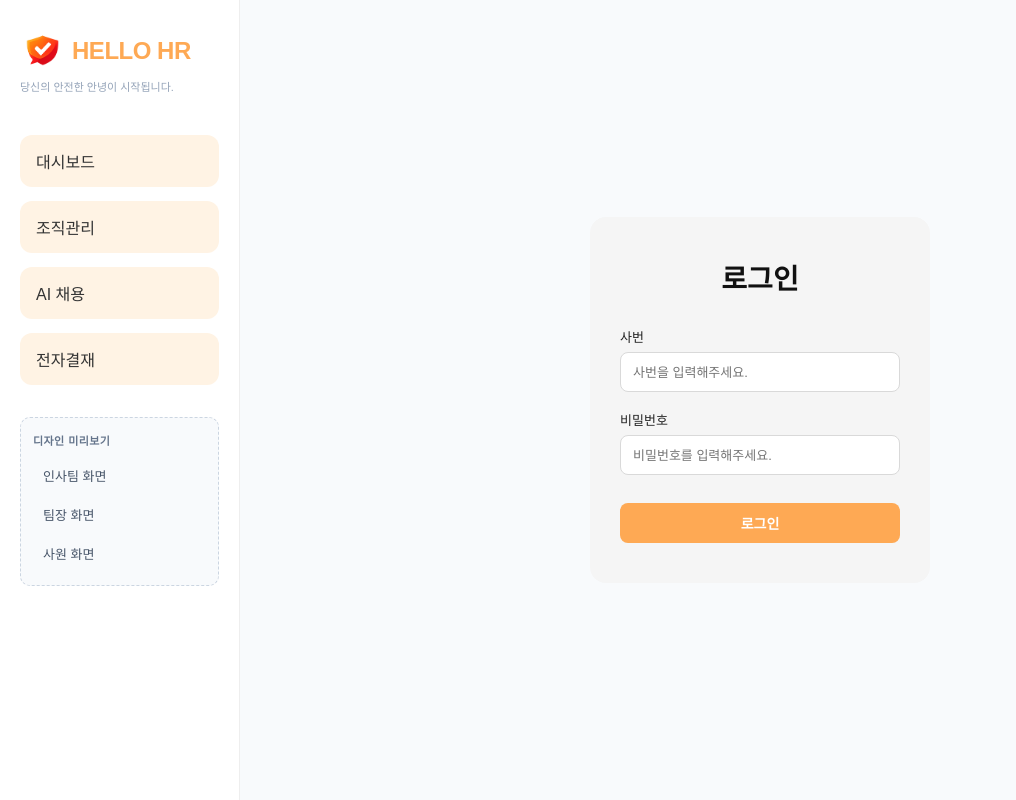
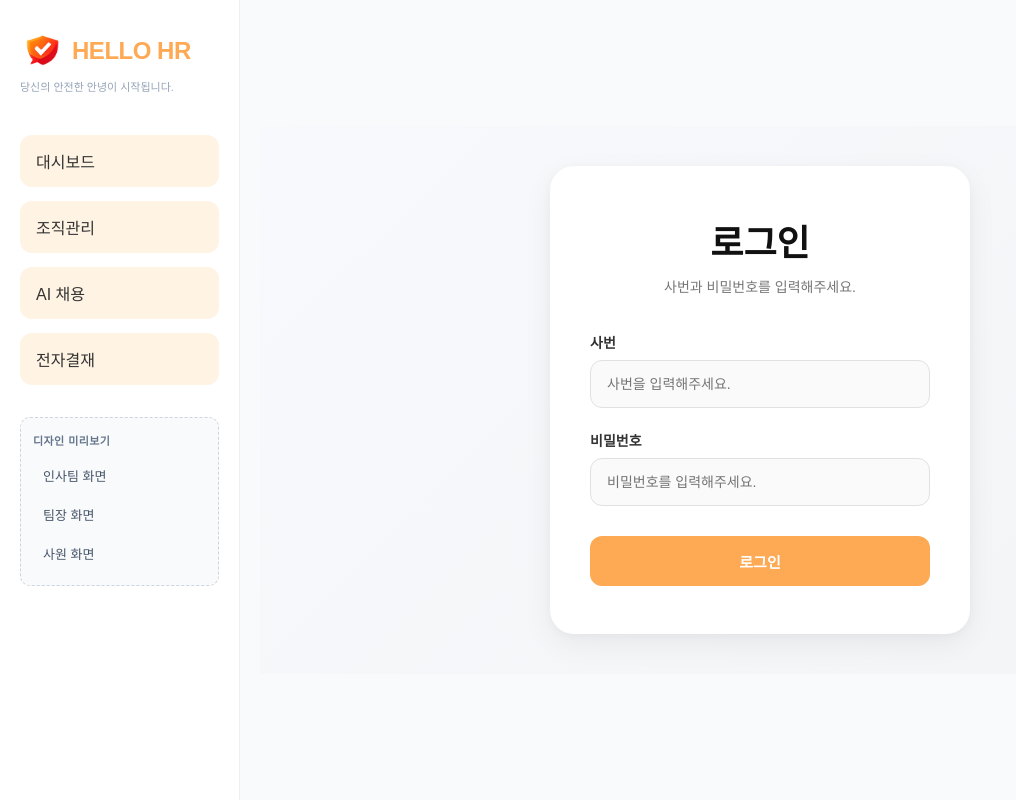
Before and after one commit to Miniproject-management/management-front, a React (Vite) app: page /login in a window 1280 px wide. Shown: the top 800 px of the page, without its empty margins (0-1016 px from the left). Built offline with nearby package versions, Linux system fonts and the light colour scheme.

Commit message:
feat: 로그인 css변경

```diff
--- a/src/pages/auth/LoginPage.jsx
+++ b/src/pages/auth/LoginPage.jsx
@@ -38,9 +38,16 @@ function LoginPage() {
   return (
     <div className="login-page">
       <div className="login-container">
+
+        {/* 제목 */}
         <h1 className="login-title">
           로그인
         </h1>
+
+        {/* 설명 문구 추가 */}
+        <p className="login-description">
+          사번과 비밀번호를 입력해주세요.
+        </p>
 
         <form
           className="login-form"
@@ -79,6 +86,7 @@ function LoginPage() {
             로그인
           </button>
         </form>
+
       </div>
     </div>
   );
--- a/src/styles/login.css
+++ b/src/styles/login.css
@@ -1,87 +1,119 @@
 .login-page {
-  width: 100%;
+  flex: 1;
 
   display: flex;
   justify-content: center;
   align-items: center;
+
+  padding: 40px;
+
+  background: linear-gradient(
+    135deg,
+    #f8f9fc 0%,
+    #f3f4f6 100%
+  );
 }
 
-/* 로그인 박스 */
+/* 로그인 카드 */
 .login-container {
   width: 100%;
-  max-width: 340px;
+  max-width: 420px;
 
-  padding: 40px 30px;
+  padding: 48px 40px;
 
-  background-color: #f5f5f5;
+  background-color: white;
 
-  border-radius: 16px;
+  border-radius: 24px;
+
+  box-shadow:
+    0 10px 30px rgba(0, 0, 0, 0.06),
+    0 2px 10px rgba(0, 0, 0, 0.03);
 }
 
 /* 제목 */
 .login-title {
   text-align: center;
 
-  font-size: 28px;
+  font-size: 36px;
   font-weight: 700;
 
-  margin-bottom: 30px;
+  color: #111;
 
-  color: #111;
+  margin-bottom: 10px;
+}
+
+/* 설명 */
+.login-description {
+  text-align: center;
+
+  font-size: 14px;
+  color: #777;
+
+  margin-bottom: 36px;
 }
 
 /* form */
 .login-form {
   display: flex;
   flex-direction: column;
-  gap: 18px;
+  gap: 22px;
 }
 
-/* input 묶음 */
+/* input 그룹 */
 .input-group {
   display: flex;
   flex-direction: column;
-  gap: 6px;
+  gap: 8px;
 }
 
 .input-group label {
-  font-size: 13px;
-  color: #222;
+  font-size: 14px;
+  font-weight: 600;
+
+  color: #333;
 }
 
 /* input */
 .input-group input {
-  height: 40px;
+  height: 48px;
 
-  border: 1px solid #d9d9d9;
-  border-radius: 8px;
+  border: 1px solid #e1e1e1;
+  border-radius: 12px;
 
-  padding: 0 12px;
+  padding: 0 16px;
 
-  font-size: 13px;
+  font-size: 14px;
+
+  background-color: #fafafa;
+
+  transition: 0.2s;
 
   outline: none;
-  background-color: white;
 }
 
 .input-group input:focus {
   border-color: #fea954;
+
+  background-color: white;
+
+  box-shadow: 0 0 0 4px rgba(254, 169, 84, 0.15);
 }
 
 /* 버튼 */
 .login-button {
-  margin-top: 10px;
+  margin-top: 8px;
 
-  height: 40px;
+  height: 50px;
 
   border: none;
-  border-radius: 8px;
+  border-radius: 12px;
 
   background-color: #fea954;
+
   color: white;
 
-  font-size: 14px;
-  font-weight: 600;
+  font-size: 15px;
+  font-weight: 700;
 
   cursor: pointer;
 
@@ -89,5 +121,7 @@
 }
 
 .login-button:hover {
-  opacity: 0.9;
+  transform: translateY(-1px);
+
+  box-shadow: 0 8px 20px rgba(254, 169, 84, 0.3);
 }
```
